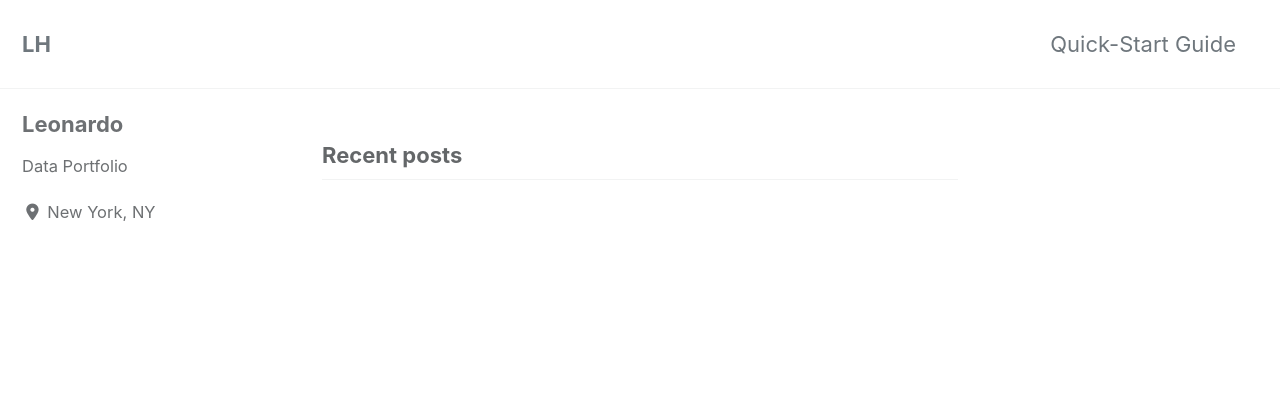
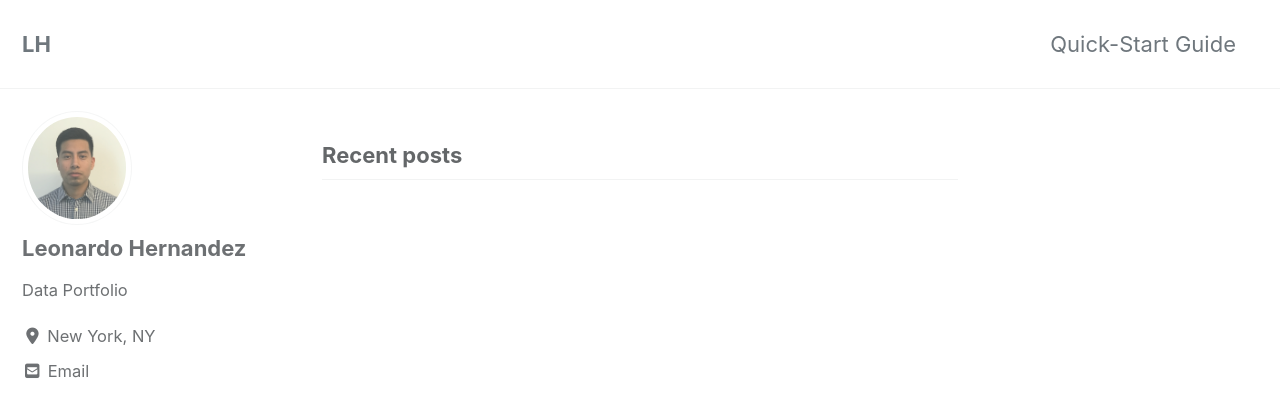
Before and after one commit to leojhernandez/leojhernandez.github.io, a Jekyll site: the page built from index.html, in a window 1280 px wide and 900 px high. Shown: the top 417 px of the window. Built offline with Jekyll 4.4.1, drawn with Linux system fonts in a browser that asks for light colours; cached includes are drawn as plain includes; nearby versions of some CDN libraries; the list of posts is cut into pages by our own code.

Commit message:
Added bio pic profile

```diff
--- a/_config.yml
+++ b/_config.yml
@@ -23,7 +23,7 @@ name                     : "Leonardo Hernandez"
 description              : "Data Portfolio"
 url                      : # the base hostname & protocol for your site e.g. "https://mmistakes.github.io"
 baseurl                  : # the subpath of your site, e.g. "/blog"
-repository               : "leojhernandez/leojhernandez.github.io" # GitHub username/repo-name e.g. "mmistakes/minimal-mistakes"
+repository               : # GitHub username/repo-name e.g. "mmistakes/minimal-mistakes"
 teaser                   : # path of fallback teaser image, e.g. "/assets/images/500x300.png"
 logo                     : # path of logo image to display in the masthead, e.g. "/assets/images/88x88.png"
 masthead_title           : # overrides the website title displayed in the masthead, use " " for no title
@@ -93,11 +93,11 @@ analytics:
 
 # Site Author
 author:
-  name             : "Leonardo "
-  avatar           : # path of avatar image, e.g. "/assets/images/bio-photo.jpg"
+  name             : "Leonardo Hernandez"
+  avatar           :  "/images/photo_ig.png" # path of avatar image, e.g. "/assets/images/bio-photo.jpg"
   bio              : "Data Portfolio"
   location         : "New York, NY"
-  email            :
+  email            : "leo.jhernandez@gmail.com`"
   links:
     - label: "Email"
       icon: "fas fa-fw fa-envelope-square"
```
Also changed, not shown: images/bridge.jpeg (added), images/photo_ig.png (added), 1 other file.
